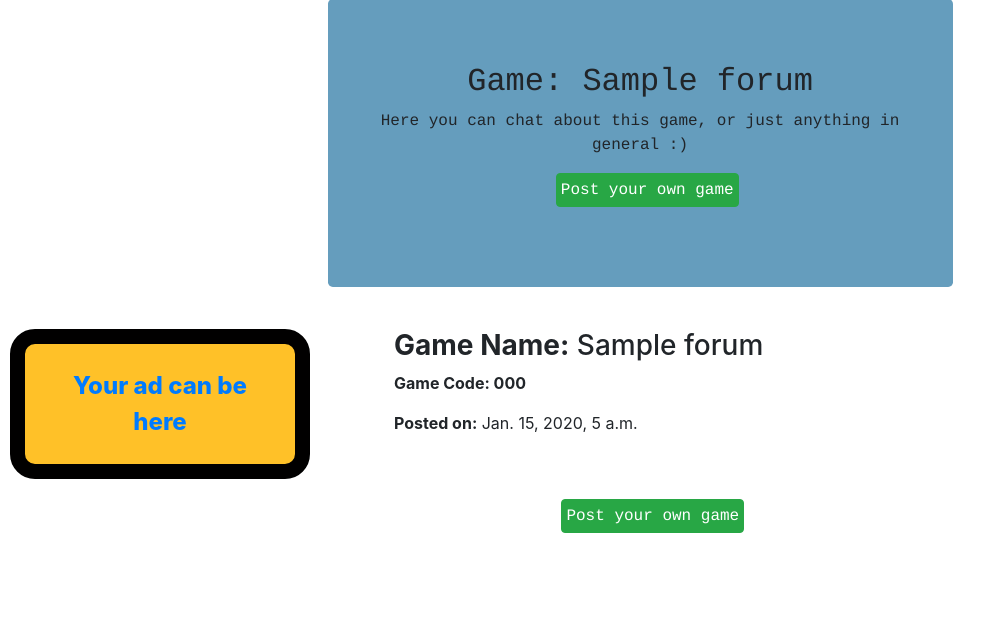
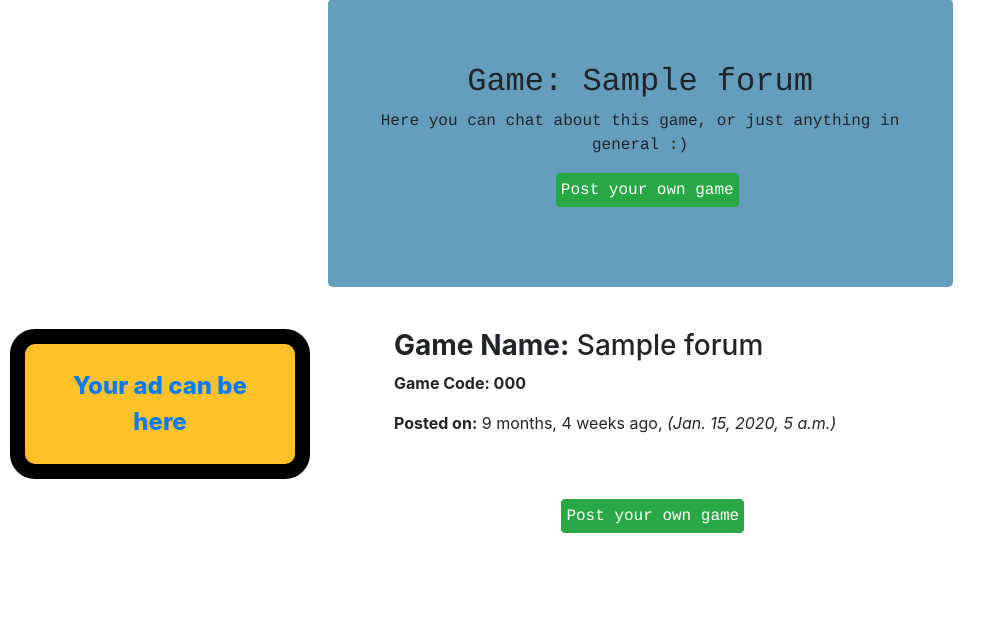
Before and after one commit to vladyslavnUA/amonguschat, a Django app: page /general/1 in a window 1280 px wide. Shown: the part 127-759 px from the top of the page, without its empty margins (0-1006 px from the left). Run offline with Django 3.2, Linux system fonts and the light colour scheme; tables that the repository leaves empty hold one stand-in row (values such as "Sample post"); some libraries are stand-ins or nearby versions.

Commit message:
detail page

```diff
--- a/app/templates/app/detail.html
+++ b/app/templates/app/detail.html
@@ -115,7 +115,7 @@
                     <div class="column middle">
                         <h3><strong>Game Name:</strong> {{ game.game_name }}</h3>
                         <p><strong>Game Code: {{ game.code }} </strong></p>
-                        <p><strong>Posted on:</strong> {{ game.date_created }}</p>
+                        <p><strong>Posted on:</strong> {{ game.date_created | timesince}} ago, <i>({{ game.date_created }})</i></p>
                         <br><br>
                         <!-- <div class="row">
                                 <div class="col-md-3">
```
